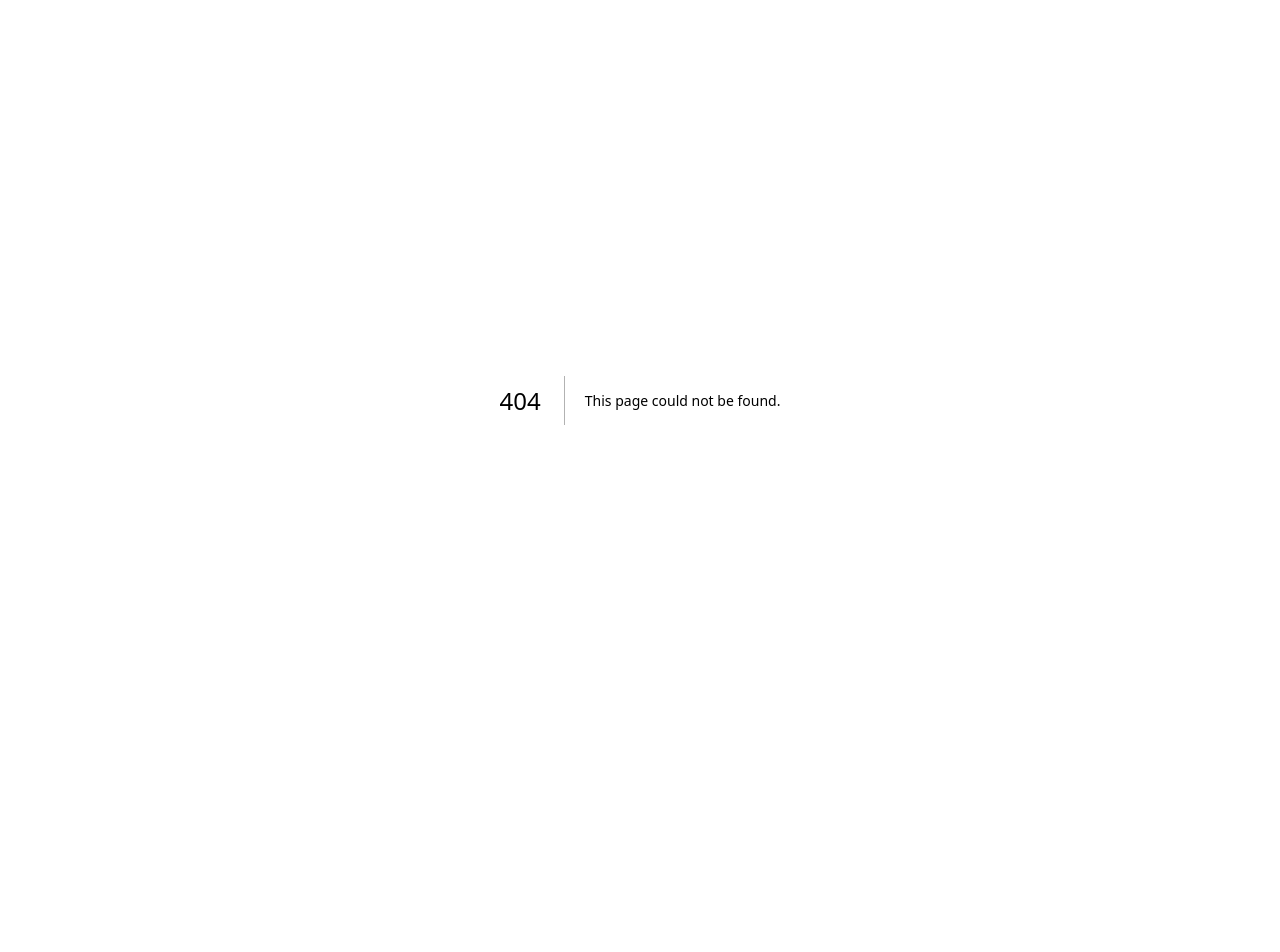
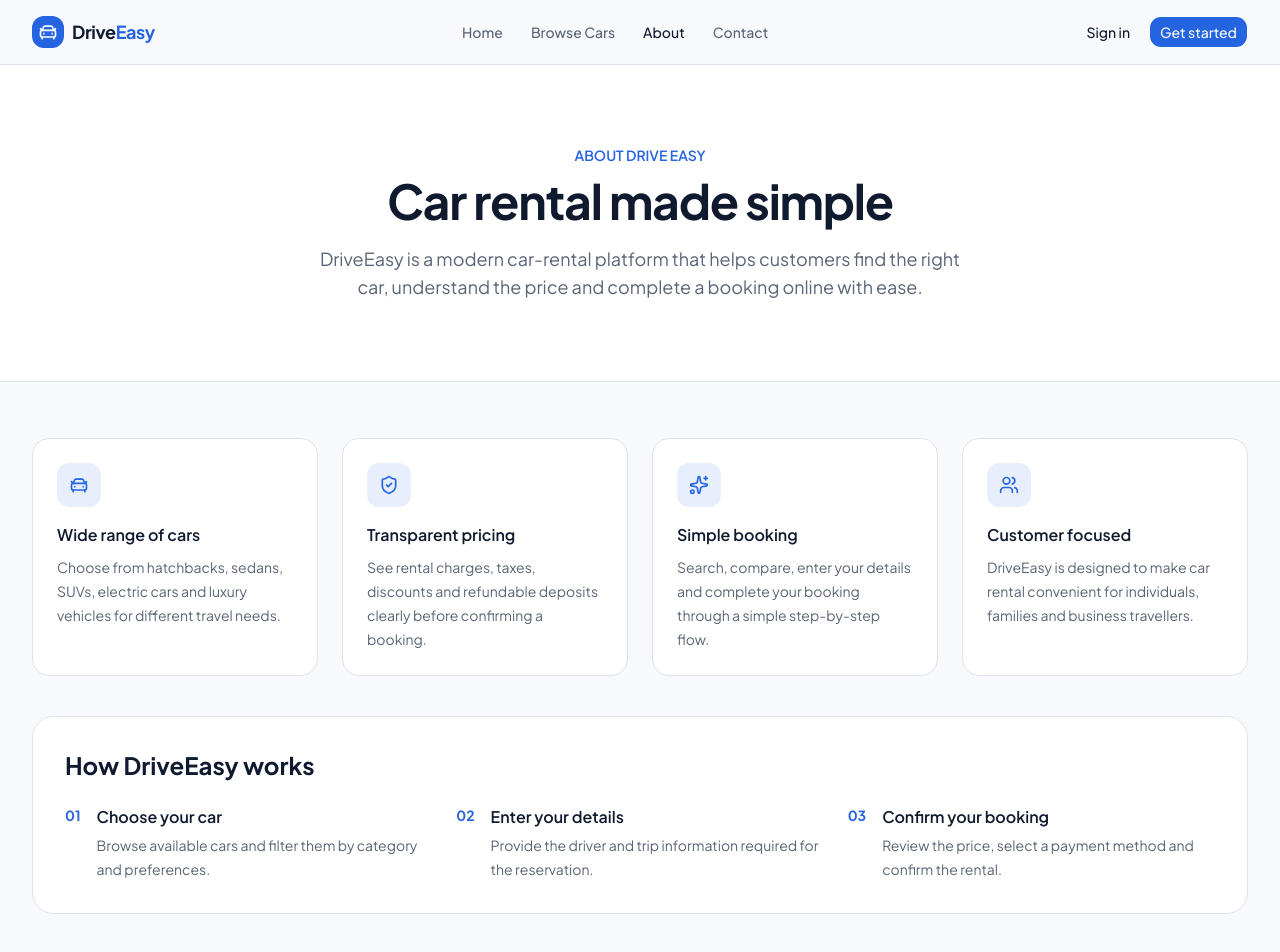
Before and after one commit to swastikrtadkar/Car-Rental-, a Next.js app: page /about in a window 1280 px wide. Before the commit this address had no page. Shown: the top 952 px of the page. Before the commit the page ends 800 px from the top, so only its background shows below. Built offline with nearby package versions, Linux system fonts and the light colour scheme.

Commit message:
Add About page

```diff
--- /dev/null
+++ b/app/(site)/about/page.tsx
@@ -0,0 +1,79 @@
+import { CarFront, ShieldCheck, Sparkles, Users } from 'lucide-react'
+
+const highlights = [
+  {
+    icon: CarFront,
+    title: 'Wide range of cars',
+    text: 'Choose from hatchbacks, sedans, SUVs, electric cars and luxury vehicles for different travel needs.',
+  },
+  {
+    icon: ShieldCheck,
+    title: 'Transparent pricing',
+    text: 'See rental charges, taxes, discounts and refundable deposits clearly before confirming a booking.',
+  },
+  {
+    icon: Sparkles,
+    title: 'Simple booking',
+    text: 'Search, compare, enter your details and complete your booking through a simple step-by-step flow.',
+  },
+  {
+    icon: Users,
+    title: 'Customer focused',
+    text: 'DriveEasy is designed to make car rental convenient for individuals, families and business travellers.',
+  },
+]
+
+export default function AboutPage() {
+  return (
+    <div className="bg-background">
+      <section className="border-b bg-card">
+        <div className="mx-auto max-w-5xl px-4 py-16 text-center sm:px-6 lg:px-8 lg:py-20">
+          <p className="mb-3 text-sm font-semibold text-primary">ABOUT DRIVE EASY</p>
+          <h1 className="text-4xl font-bold tracking-tight sm:text-5xl">
+            Car rental made simple
+          </h1>
+          <p className="mx-auto mt-5 max-w-2xl text-lg text-muted-foreground">
+            DriveEasy is a modern car-rental platform that helps customers find the right car,
+            understand the price and complete a booking online with ease.
+          </p>
+        </div>
+      </section>
+
+      <section className="mx-auto max-w-7xl px-4 py-14 sm:px-6 lg:px-8">
+        <div className="grid gap-6 sm:grid-cols-2 lg:grid-cols-4">
+          {highlights.map((item) => {
+            const Icon = item.icon
+            return (
+              <div key={item.title} className="rounded-xl border bg-card p-6">
+                <div className="mb-4 flex size-11 items-center justify-center rounded-lg bg-primary/10 text-primary">
+                  <Icon className="size-5" />
+                </div>
+                <h2 className="font-semibold">{item.title}</h2>
+                <p className="mt-2 text-sm leading-6 text-muted-foreground">{item.text}</p>
+              </div>
+            )
+          })}
+        </div>
+
+        <div className="mt-10 rounded-2xl border bg-card p-6 sm:p-8">
+          <h2 className="text-2xl font-bold">How DriveEasy works</h2>
+          <div className="mt-6 grid gap-6 md:grid-cols-3">
+            {[
+              ['01', 'Choose your car', 'Browse available cars and filter them by category and preferences.'],
+              ['02', 'Enter your details', 'Provide the driver and trip information required for the reservation.'],
+              ['03', 'Confirm your booking', 'Review the price, select a payment method and confirm the rental.'],
+            ].map(([number, title, text]) => (
+              <div key={number} className="flex gap-4">
+                <span className="text-sm font-bold text-primary">{number}</span>
+                <div>
+                  <h3 className="font-semibold">{title}</h3>
+                  <p className="mt-1 text-sm leading-6 text-muted-foreground">{text}</p>
+                </div>
+              </div>
+            ))}
+          </div>
+        </div>
+      </section>
+    </div>
+  )
+}
```
